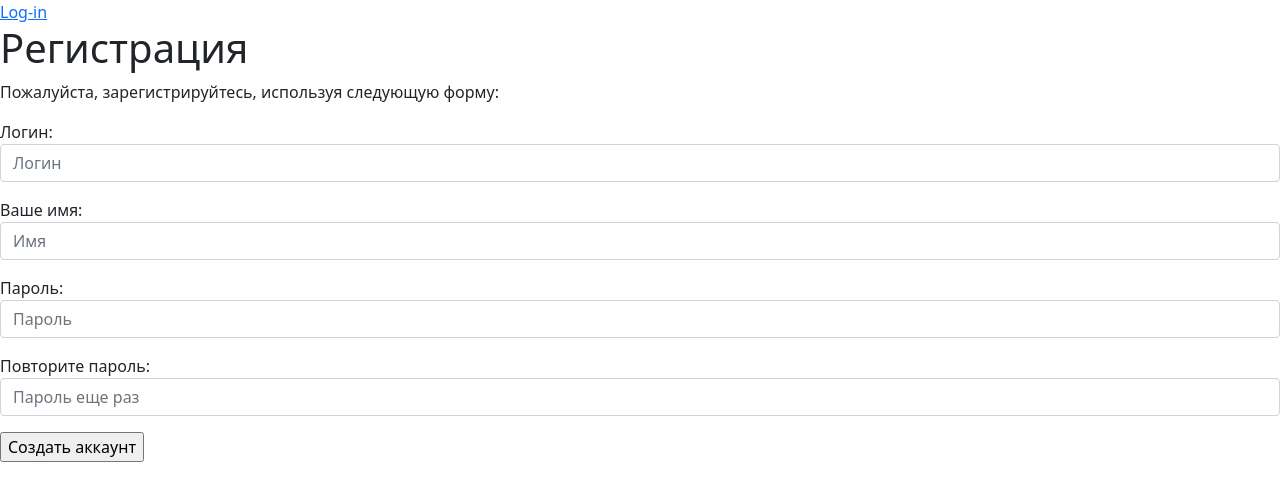
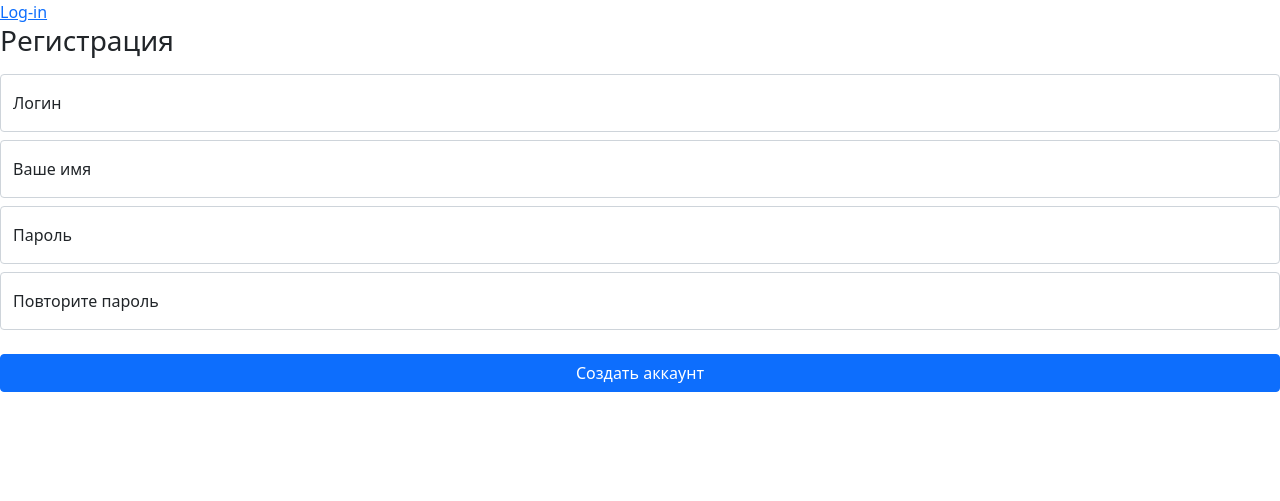
Before and after one commit to Frit027/web-resume-parser, a Django app: page /account/register/ in a window 1280 px wide. Shown: the top 501 px of the page. Run offline with Django 4.2, Linux system fonts and the light colour scheme; parts of the project's set-up code (start-up, migrations or seed data) failed here and were passed over.

Commit message:
customize registration form

```diff
--- a/account/templates/account/register.html
+++ b/account/templates/account/register.html
@@ -1,13 +1,43 @@
 {% extends "base.html" %}
 
-{% block title %}Create an account{% endblock %}
+{% block title %}Регистрация{% endblock %}
 
 {% block content %}
-  <h1>Регистрация</h1>
-  <p>Пожалуйста, зарегистрируйтесь, используя следующую форму:</p>
-  <form action="." method="post">
-    {{ user_form.as_p }}
+  <form class="login-register-form" action="." method="post">
     {% csrf_token %}
-    <p><input type="submit" value="Создать аккаунт"></p>
+
+    <h1 class="h3 mb-3 fw-normal">Регистрация</h1>
+    <div class="form-floating mb-2">
+      {{ user_form.username }}
+      <label for="{{ user_form.username.id_for_label }}">Логин</label>
+    </div>
+
+    <div class="form-floating mb-2">
+      {{ user_form.first_name }}
+      <label for="{{ user_form.first_name.id_for_label }}">Ваше имя</label>
+    </div>
+
+    <div class="form-floating mb-2">
+      {{ user_form.password }}
+      <label for="{{ user_form.password.id_for_label }}">Пароль</label>
+    </div>
+
+    <div class="form-floating mb-4">
+      {{ user_form.password2 }}
+      <label for="{{ user_form.password2.id_for_label }}">Повторите пароль</label>
+    </div>
+
+    <button class="w-100 btn btn-primary" type="submit">Создать аккаунт</button>
+
+    {% if user_form.errors %}
+      <div class="mt-3">
+        {% for error in user_form.username.errors %}
+          <div class="error">{{error}}</div>
+        {% endfor %}
+        {% for error in user_form.password2.errors %}
+          <div class="error">{{error}}</div>
+        {% endfor %}
+      </div>
+    {% endif %}
   </form>
 {% endblock %}
```
